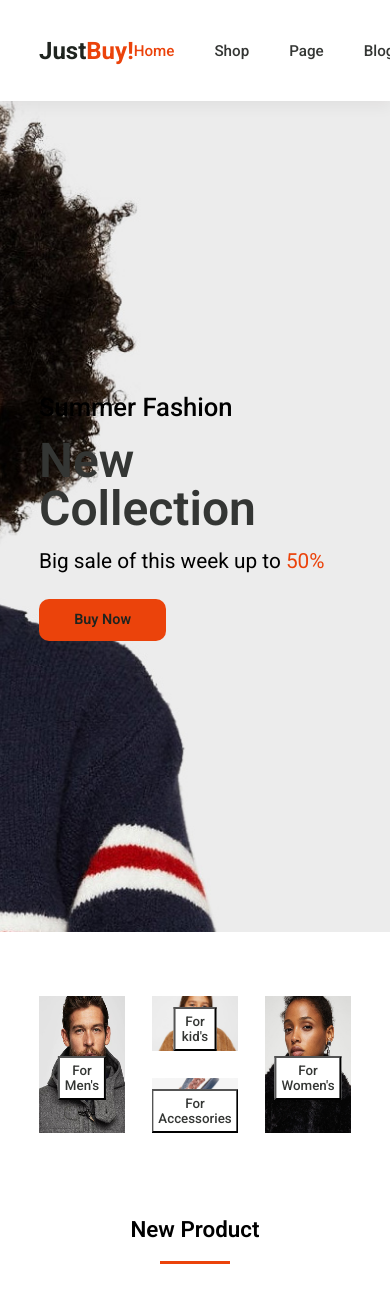
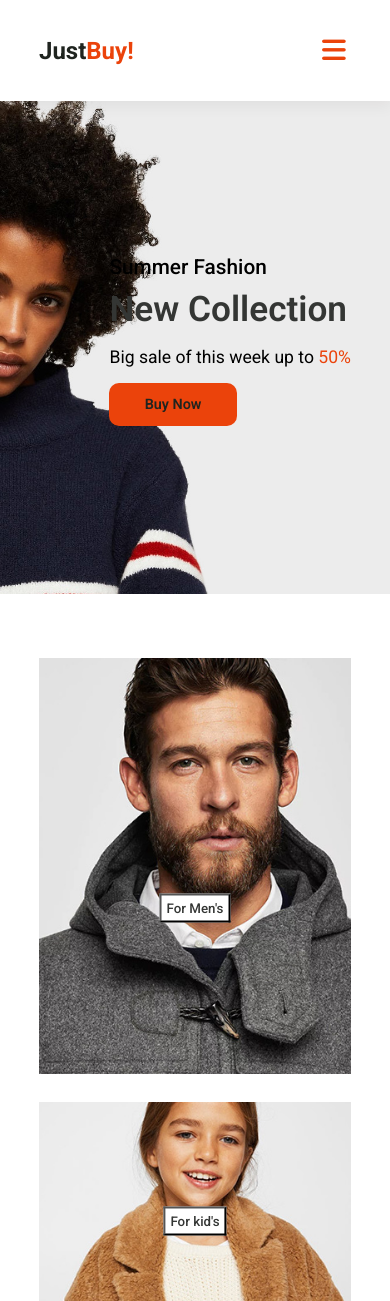
Before and after one commit to absattarcs/E-commerce-HTML-CSS-and-Javascript, a plain HTML site: page index.html in a window 390 px wide. Shown: the top 1301 px of the page. Drawn offline with Linux system fonts and the light colour scheme.

Commit message:
Media query added for other devices

```diff
--- a/style.css
+++ b/style.css
@@ -429,3 +429,71 @@ form h3{
 .footer-container{
     padding-bottom: 3rem;
 }
+
+
+
+
+
+
+
+
+
+
+
+
+
+
+/* Resposive with other devices with Media query */
+@media  screen and (max-width:700px) {
+    .navlist{
+        position: absolute;
+        top: 0;
+        left: 0;
+        width: 100%;
+        background: var(--font-color);
+        padding: 2rem;
+        transform: translateY(-100%);
+        align-items: flex-start;
+    }
+    .navlist .link{
+        color:var(--link-color)
+    }
+    .active{
+        transform: translateY(20%);
+    }
+    .navlist a{
+        color:var(--white-color);
+    }
+    .nav-icon a{
+        color: var(--logo-color);
+    }
+    .hamburger{
+        display: block;
+    }
+    .container{
+        max-width: 95%;
+    }
+    .hero{
+        height: 60vh;
+    }
+    h3{
+        font-size: 1.3rem;
+        line-height: 1.3rem;
+    }
+    h1{
+        font-size: 2.2rem;
+        line-height: 4rem;
+    }
+    h4{
+        font-size: 1.1rem;
+        line-height: 2rem;
+    }
+    .cat-container{
+        grid-template-columns: 1fr;
+    }
+    .category:nth-child(1),
+    .category:nth-child(2),
+    .category:nth-child(4){
+        grid-row: auto;
+    }
+}
```
